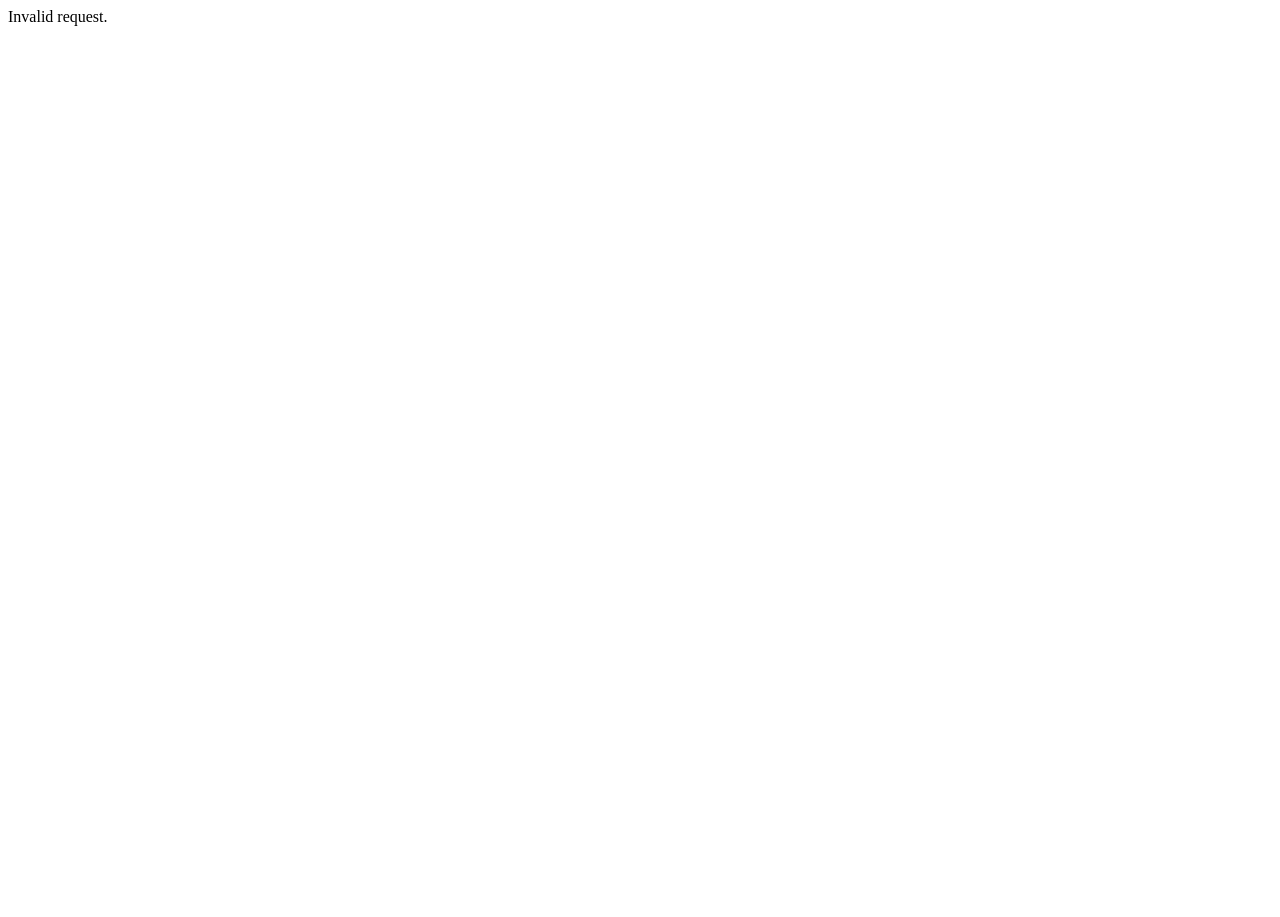
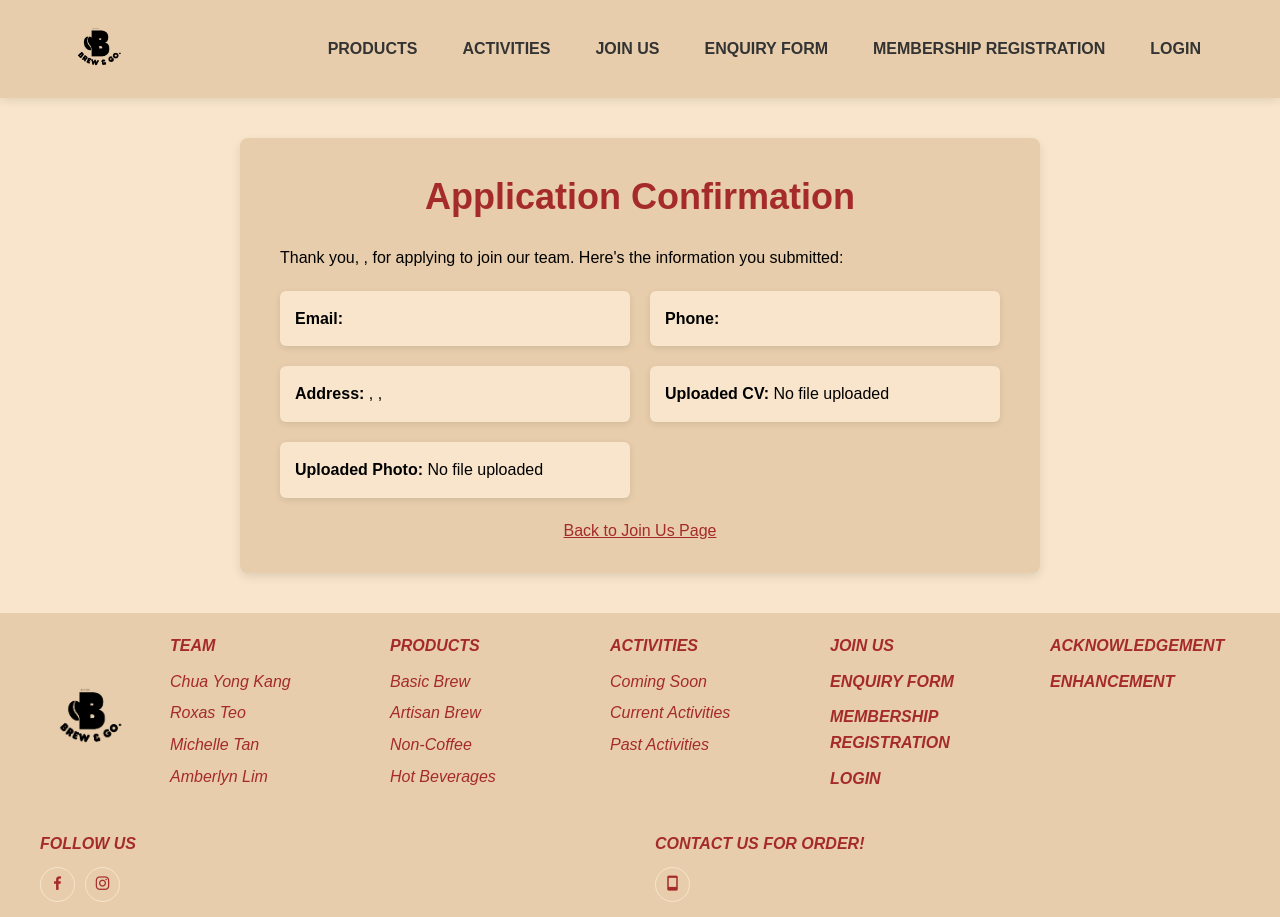
Before and after one commit to Amber-0666/assign2, a PHP site: page /joinus_process.php in a window 1280 px wide. Before the commit the page is almost empty. Before the commit the page ends 26 px from the top, so only its background shows below. Run offline with PHP 8.4, Linux system fonts and the light colour scheme.

Commit message:
Update joinus and css

```diff
--- a/joinus.php
+++ b/joinus.php
@@ -29,7 +29,7 @@
             <div class="joinus-form-container">
                 <h2>Application Form</h2>
 
-                <form id="join-form" action="joinus_process.php" method="get">
+                <form id="join-form" action="joinus_process.php" method="post" enctype="multipart/form-data">
                     <div class="joinus-form-group">
                         <div class="joinus-form-row">
                             <div class="joinus-form-col">
--- a/joinus_process.php
+++ b/joinus_process.php
@@ -1,22 +1,61 @@
 <?php
-if ($_SERVER["REQUEST_METHOD"] == "POST") {
-    // Retrieve input fields safely
-    $firstName = htmlspecialchars($_POST["first-name"]);
-    $lastName = htmlspecialchars($_POST["last-name"]);
-    $email = filter_var($_POST["email"], FILTER_VALIDATE_EMAIL);
-    $phone = preg_match("/^[0-9]{10}$/", $_POST["phone"]) ? $_POST["phone"] : false;
-    $street = htmlspecialchars($_POST["street"]);
-    $city = htmlspecialchars($_POST["city"]);
-    $state = $_POST["state"];
-    $postcode = preg_match("/^[0-9]{5}$/", $_POST["postcode"]) ? $_POST["postcode"] : false;
+// === Enable error reporting ===
+error_reporting(E_ALL);
+ini_set('display_errors', 1);
 
-    if (!$firstName || !$lastName || !$email || !$phone || !$street || !$city || !$state || !$postcode) {
-        echo "<p>Error: Please ensure all fields are filled correctly.</p>";
-    } else {
-        echo "<h2>Application Received!</h2>";
-        echo "<p>Thank you, $firstName $lastName, for applying. We will review your application.</p>";
-    }
-} else {
-    echo "<p>Invalid request.</p>";
+// === Sanitize and validate input ===
+$firstName = htmlspecialchars($_POST['first-name'] ?? '');
+$lastName = htmlspecialchars($_POST['last-name'] ?? '');
+$email = filter_var($_POST['email'] ?? '', FILTER_VALIDATE_EMAIL);
+$phone = preg_match('/^[0-9]{10}$/', $_POST['phone'] ?? '') ? $_POST['phone'] : '';
+$street = htmlspecialchars($_POST['street'] ?? '');
+$city = htmlspecialchars($_POST['city'] ?? '');
+$state = htmlspecialchars($_POST['state'] ?? '');
+$postcode = preg_match('/^[0-9]{5}$/', $_POST['postcode'] ?? '') ? $_POST['postcode'] : '';
+
+// === Handle file uploads ===
+$cvFileName = 'No file uploaded';
+$photoFileName = 'No file uploaded';
+
+if (isset($_FILES['cv']) && $_FILES['cv']['error'] === UPLOAD_ERR_OK) {
+    $cvFileName = basename($_FILES['cv']['name']);
+    // Not moving the file, just displaying info
+}
+
+if (isset($_FILES['photo']) && $_FILES['photo']['error'] === UPLOAD_ERR_OK) {
+    $photoFileName = basename($_FILES['photo']['name']);
+    // Not moving the file, just displaying info
 }
 ?>
+
+<!DOCTYPE html>
+<html lang="en">
+<head>
+    <meta charset="UTF-8">
+    <title>Join Us Confirmation</title>
+    <link rel="stylesheet" href="styles/style.css">
+    <link href='https://unpkg.com/boxicons@2.1.4/css/boxicons.min.css' rel='stylesheet'>
+</head>
+<body>
+
+<?php include 'navbar.php'; ?>
+
+<main id = "confirmation-container">
+    <h2>Application Confirmation</h2>
+    <p>Thank you, <?= $firstName ?> <?= $lastName ?>, for applying to join our team. Here's the information you submitted:</p>
+
+    <div class="info-grid">
+        <div><strong>Email:</strong> <?= htmlspecialchars($email) ?></div>
+        <div><strong>Phone:</strong> <?= htmlspecialchars($phone) ?></div>
+        <div><strong>Address:</strong> <?= "$street, $city, $state $postcode" ?></div>
+        <div><strong>Uploaded CV:</strong> <?= $cvFileName ?></div>
+        <div><strong>Uploaded Photo:</strong> <?= $photoFileName ?></div>
+    </div>
+
+    <a href="joinus.php">Back to Join Us Page</a>
+</main>
+
+<?php include 'footer.php'; ?>
+
+</body>
+</html>
--- a/styles/style.css
+++ b/styles/style.css
@@ -3594,9 +3594,61 @@ iframe {
 .acknowledgement-container a {
     color: #000000;
     text-decoration: none;
-  }
-
-  .acknowledgement-container a:hover {
+}
+
+.acknowledgement-container a:hover {
     color: #565656;
     text-decoration: underline;
-  }
+}
+
+/* Confirmation Page CSS */
+#confirmation-container {
+    max-width: 800px;
+    margin: 40px auto;
+    padding: 30px 40px;
+    background-color: #e7cdab;
+    box-shadow: 0 4px 10px rgba(0, 0, 0, 0.1);
+    border-radius: 8px;
+    font-family: "Arial", sans-serif;
+    color: #000000;
+}
+
+
+#confirmation-container h2 {
+    font-size: 36px;
+    padding-bottom: 20px;
+    color: #a52a2a;
+    display: flex;
+    flex-direction: column;
+    align-items: center;
+    text-align: center;
+}
+
+#confirmation-container a {
+    text-decoration: underline;
+    color: brown;
+    display: flex;
+    flex-direction: column;
+    align-items: center;
+    text-align: center;
+    padding-top: 20px;
+}
+
+#confirmation-container a:hover {
+    text-decoration: none;
+    color: red;
+}
+
+.info-grid {
+  display: grid;
+  grid-template-columns: repeat(2, 1fr); /* 3 equal columns */
+  gap: 20px; /* space between columns and rows */
+  margin-top: 20px;
+}
+
+.info-grid > div {
+  background: #f8e5cb;          /* white background for each item */
+  padding: 15px;
+  border-radius: 6px;
+  box-shadow: 0 2px 6px rgba(0,0,0,0.1);
+}
```
